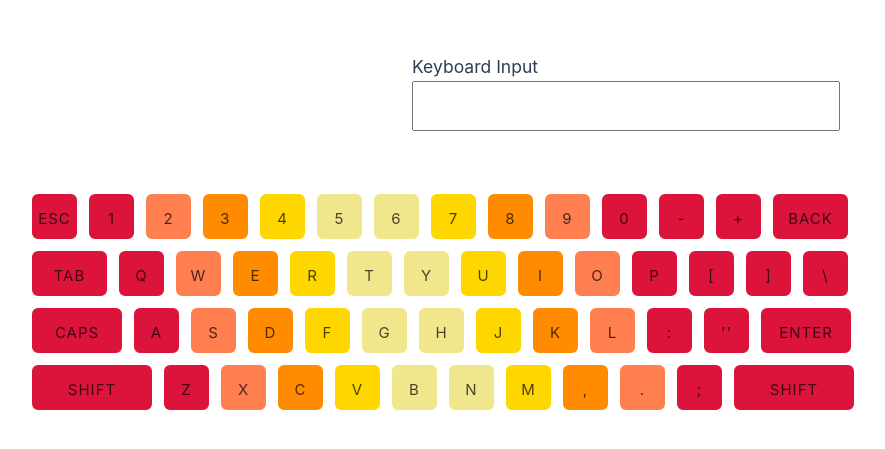
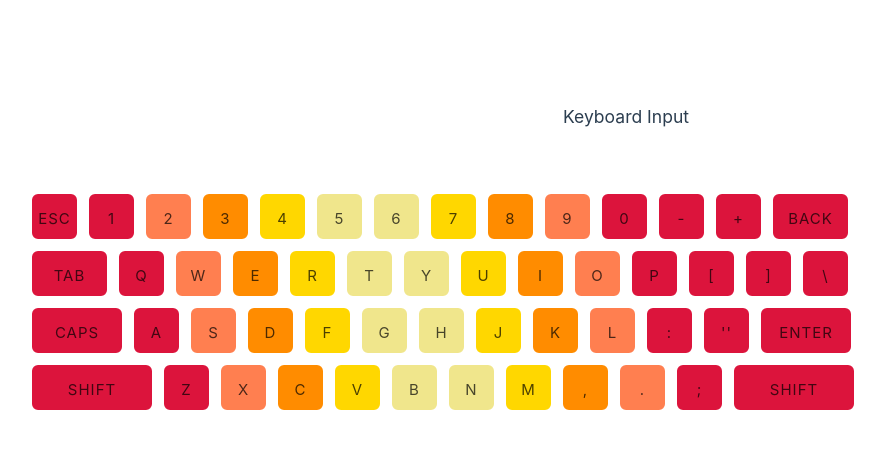
Before and after one commit to xypatel/Type-Blitz, a Vue app in the folder type-blitz/: page / in a window 1280 px wide. Shown: the part 219-668 px from the top of the page, without its empty margins (14-899 px from the left). Built offline with nearby package versions, Linux system fonts and the light colour scheme.

Commit message:
chore: track input without input field

```diff
--- a/type-blitz/src/components/InputKeys.vue
+++ b/type-blitz/src/components/InputKeys.vue
@@ -1,26 +1,35 @@
 <script>
-import { ref } from 'vue'
-
 export default {
-  setup() {
-    const input = ref('')
-    const items = ref([])
-    const add = () => {
-      items.value.push(input.value)
-      input.value = ''
-    }
-
-    return { input, items, add }
+  data() {
+    return {
+      items: "",
+      input: "",
+    };
   },
-}
+  methods: {
+    onKeyup(event) {
+      if (event.key === "Enter") {
+        this.items = this.input + "";
+        this.input = "";
+      } else {
+        this.input += event.key;
+      }
+    },
+  },
+  mounted() {
+    document.addEventListener("keyup", this.onKeyup);
+  },
+  beforeDestroy() {
+    document.removeEventListener("keyup", this.onKeyup);
+  },
+};
 </script>
 
 <template>
   <div>
-<!--    <p>{{ items }}</p>-->
+    <p>{{ items }}</p>
     <h3>Keyboard Input</h3>
     <p>{{ input }}</p>
-    <input type="text" v-model="input" @keyup="add">
   </div>
 </template>
 
```
